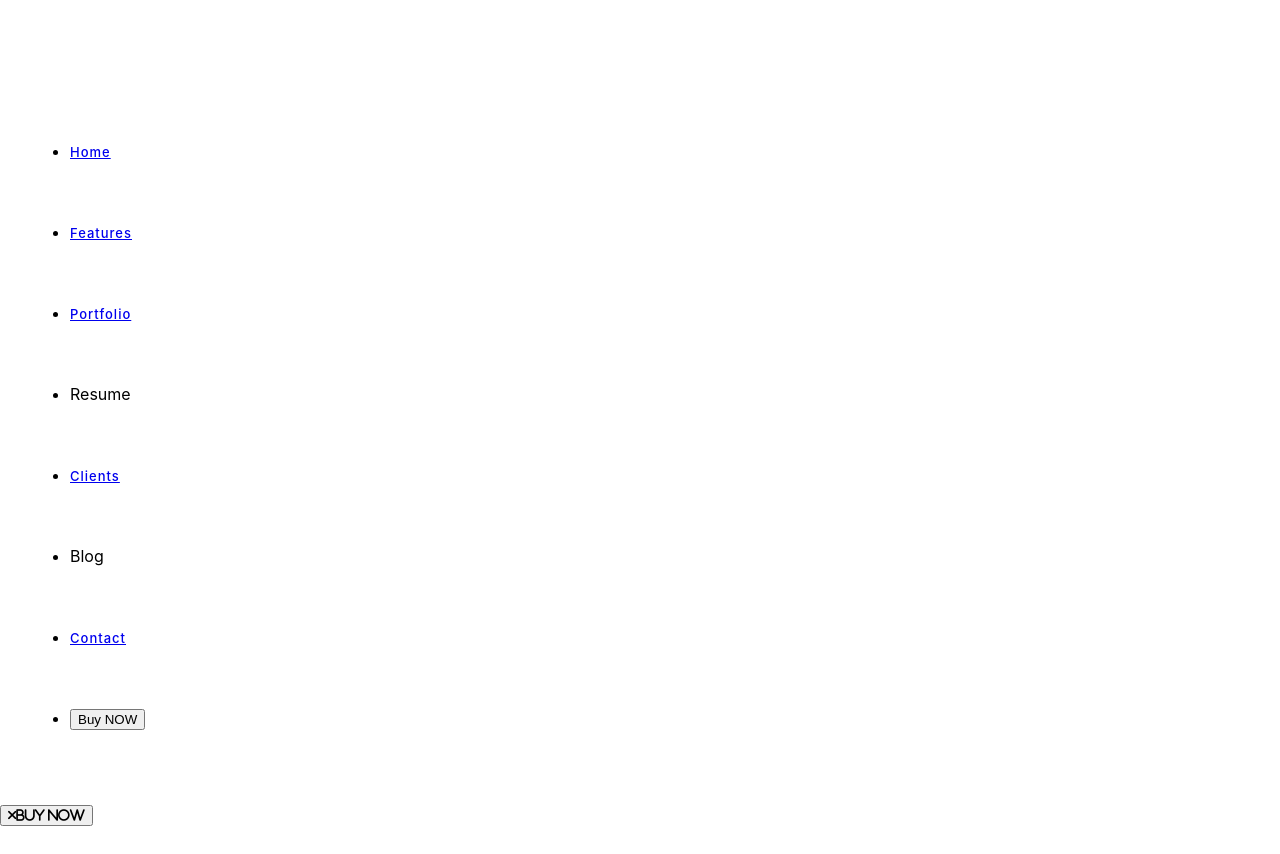
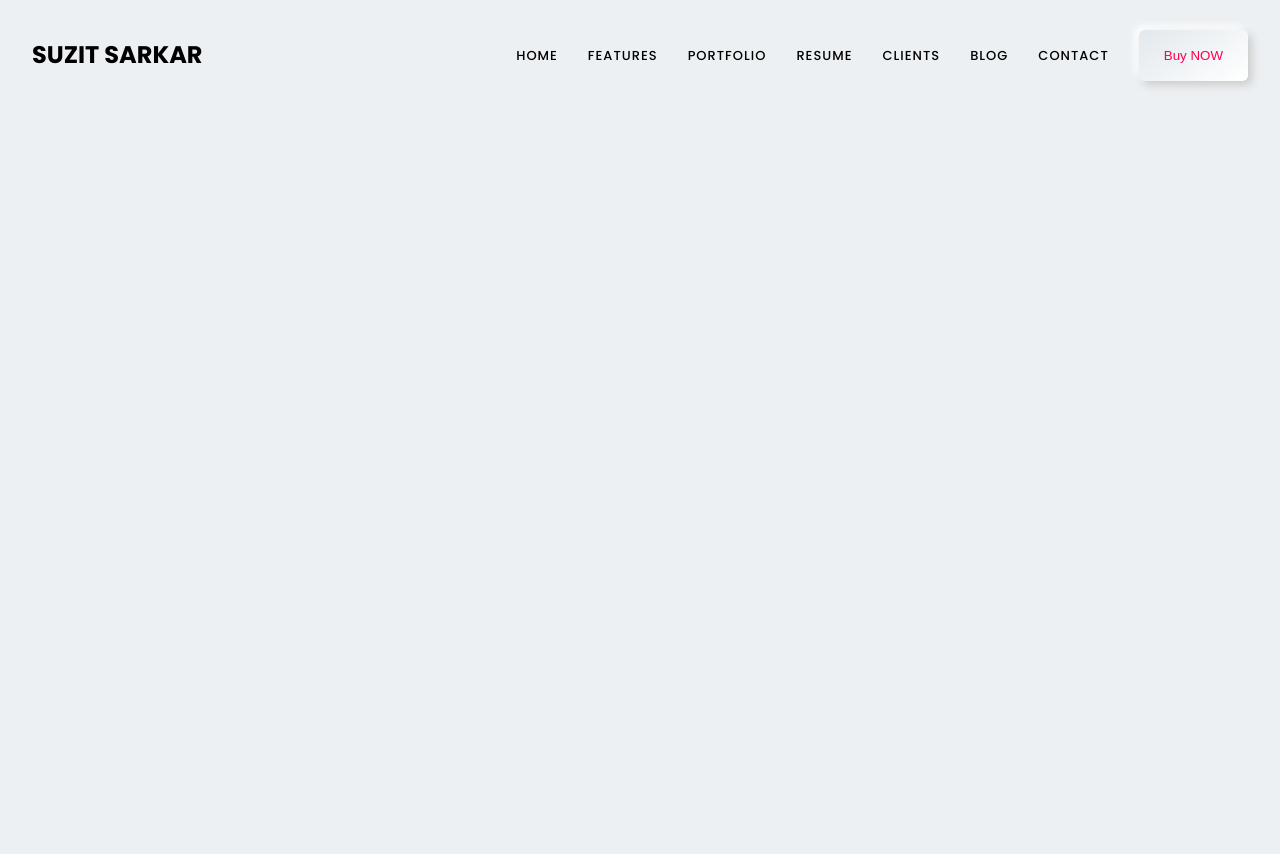
Before and after one commit to suzitsarkar27/my_protfilo, a React (Create React App) app: page / in a window 1280 px wide. After the commit the page ends 800 px from the top, so only its background shows below. Built offline with nearby package versions, Linux system fonts and the light colour scheme.

Commit message:
navbar-completed

```diff
--- a/src/App.css
+++ b/src/App.css
@@ -1,38 +1,135 @@
-.App {
+
+@import url('https://fonts.googleapis.com/css2?family=Montserrat:ital,wght@0,500;0,600;1,400&family=Poppins:wght@500;600;700&display=swap');
+*{
+  padding:0;
+  margin: 0;
+  box-sizing: border-box;
+}
+html{
+  scroll-behavior: smooth;
+}
+body{
+font-family: 'Montserrat', sans-serif;
+font-family: 'Poppins', sans-serif;
+background-color:#ecf0f3 ;
+}
+.container{
+  max-width: 95%;
+  margin: 0 auto;
+}
+
+.d_flex {
+  display: flex;
+  justify-content: space-between;
+}
+.f_flex {
+  display: flex;
+}
+a {
+  text-decoration: none;
+  color: black;
+}
+li {
+  list-style: none;
+}
+.uppercase {
+  text-transform: uppercase;
+}
+.capitalize {
+  text-transform: capitalize;
+}
+
+button {
+  border: none;
+  outline: none;
+  background-color: none;
+}
+
+.btn_shadow {
+  padding: 18px 25px;
+  border-radius: 6px;
+  transition: 0.3s all ease;
+  cursor: pointer;
+  color: #000;
+  transition: 0.5s;
+}
+.btn_shadow {
+  background: linear-gradient(145deg, #e2e8ec, #ffffff);
+  box-shadow: 4px 4px 8px #cbcbcb, -4px -4px 8px #ffffff;
+}
+.btn_shadow:hover {
+  background: #ff014f;
+  color: white;
+  transform: translateY(-10px);
+}
+.box_shodow {
+  background: linear-gradient(145deg, #e2e8ec, #ffffff);
+  box-shadow: 4px 4px 8px #cbcbcb, -4px -4px 8px #ffffff;
+  border-radius: 10px;
+}
+.row,
+.left,
+.right {
+  width: 50%;
+}
+.top {
+  margin-top: 80px;
+}
+.mtop {
+  margin-top: 40px;
+}
+.heading {
+  margin: 50px 0 50px 0;
+}
+.heading h4 {
+  color: #ff014f;
+  letter-spacing: 2px;
+  font-weight: 400;
+}
+.heading h1 {
+  font-size: 60px;
+  color: #3c3e41;
+}
+h1 {
+  color: #3c3e41;
+}
+.grid {
+  display: grid;
+  grid-template-columns: repeat(3, 1fr);
+  grid-gap: 35px;
+}
+p {
+  color: #3c3e41;
+}
+.text-center {
   text-align: center;
 }
-
-.App-logo {
-  height: 40vmin;
-  pointer-events: none;
+.primary_color {
+  color: #ff014f;
 }
-
-@media (prefers-reduced-motion: no-preference) {
-  .App-logo {
-    animation: App-logo-spin infinite 20s linear;
+textarea,
+input {
+  width: 100%;
+  padding: 20px;
+  border-radius: 5px;
+  outline: none;
+  border: 3px solid #e2e8ec;
+  margin-bottom: 20px;
+}
+/*----------Footer---------*/
+footer {
+  margin: 20% 0 10% 0;
+}
+footer p {
+  margin-top: 30px;
+}
+/*----------Footer---------*/
+@media (max-width: 768px) {
+  .grid {
+    grid-template-columns: repeat(2, 1fr);
+  }
+  .left,
+  .right {
+    width: 100%;
   }
 }
-
-.App-header {
-  background-color: #282c34;
-  min-height: 100vh;
-  display: flex;
-  flex-direction: column;
-  align-items: center;
-  justify-content: center;
-  font-size: calc(10px + 2vmin);
-  color: white;
-}
-
-.App-link {
-  color: #61dafb;
-}
-
-@keyframes App-logo-spin {
-  from {
-    transform: rotate(0deg);
-  }
-  to {
-    transform: rotate(360deg);
-  }
-}
--- a/src/Shered/Navbar/Navbar.js
+++ b/src/Shered/Navbar/Navbar.js
@@ -7,31 +7,32 @@ const Navbar = () => {
         <header>
             <div className="container d_flex">
                 <div className="logo">
-                    <img src="" alt="" />
+                     <h2>SUZIT SARKAR</h2>
                 </div>
 
                 <div className="navlink">
-                    <ul className="link f_flex uppercase">
+                    <ul className={Mobile ? "nav-links-mobile" : "link f_flex uppercase"} onclick={()=> setMobile(false)}>
                         <li><a href="#home">Home</a></li>
 
                         <li><a href="#features">Features</a></li>
 
                         <li><a href="#portfolio">Portfolio</a></li>
 
-                        <li><a href="#resume"></a>Resume</li>
+                        <li><a href="#resume">Resume</a></li>
 
                         <li><a href="#clients">Clients</a></li>
 
-                        <li><a href="#blog"></a>Blog</li>
+                        <li><a href="#blog">Blog</a></li>
 
                         <li><a href="#contact">Contact</a></li>
 
-                        <li><button className='home_btn'>Buy NOW</button></li>
+                        <li><button className='home-btn'>Buy NOW</button></li>
                     </ul>
 
                     <button className='toggle' onClick={() => setMobile(!Mobile)}>
-                        <i className='fas fa-times close homt-btn'>BUY NOW</i>
-                    </button>
+                        {Mobile ? <i className='fas fa-times close home-btn'></i> : <i className='fas fa-bars open'></i>}
+                   </button>
+
                 </div>
             </div>
         </header>
```
Also changed, not shown: src/Pages/Bannar/Bannar.js (added, +14 -0 lines).
